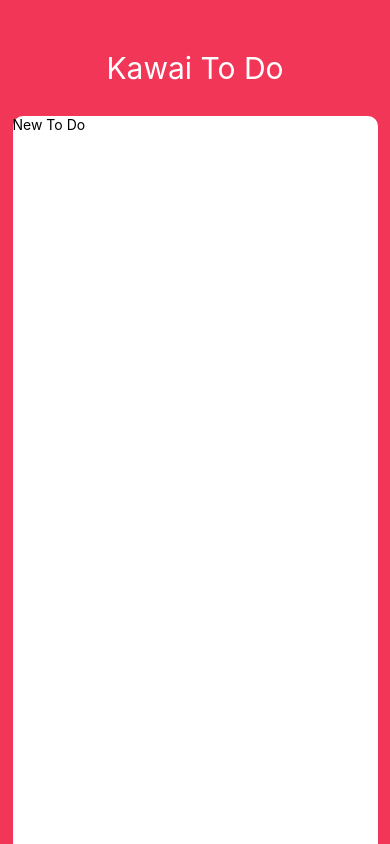
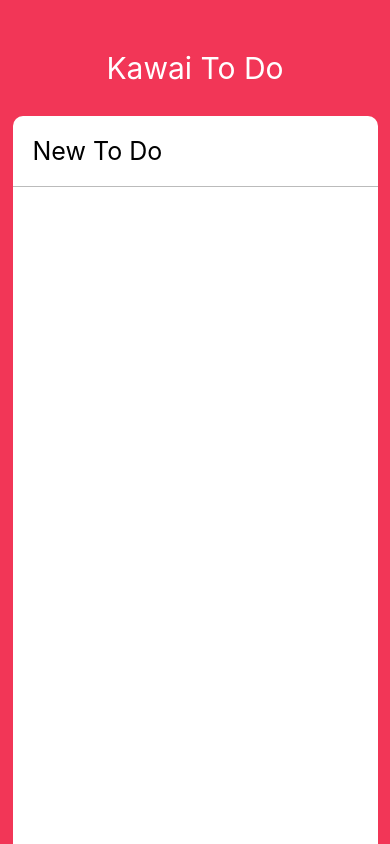
Before and after one commit to leeduyoung/kawai-todo, a React Native app: screen / in a window 390 px wide. Built offline with nearby package versions, Linux system fonts and the light colour scheme.

Commit message:
ui 작업중

```diff
--- a/App.js
+++ b/App.js
@@ -12,16 +12,25 @@ import {
 const { height, width } = Dimensions.get("window");
 
 export default class App extends React.Component {
+  state = {
+    newToDo: ""
+  };
   render() {
+    const { newToDo } = this.state;
     return (
       <View style={styles.container}>
         <StatusBar barStype="light-content" />
         <Text style={styles.title}>Kawai To Do</Text>
         <View style={styles.card}>
-          <TextInput style={styles.input} placeholder={"New To Do"} />
+          <TextInput style={styles.input} placeholder={"New To Do"} value={newToDo} onChangeText={this._controllNewToDo} />
         </View>
       </View>
     );
+  }
+  _controllNewToDo = text => {
+    this.setState({
+      newToDo: text
+    })
   }
 }
 
@@ -59,5 +68,11 @@ const styles = StyleSheet.create({
         elevation: 3
       }
     })
+  },
+  input: {
+    padding: 20,
+    borderBottomColor: "#bbb",
+    borderBottomWidth: 1,
+    fontSize: 25
   }
 });
```
